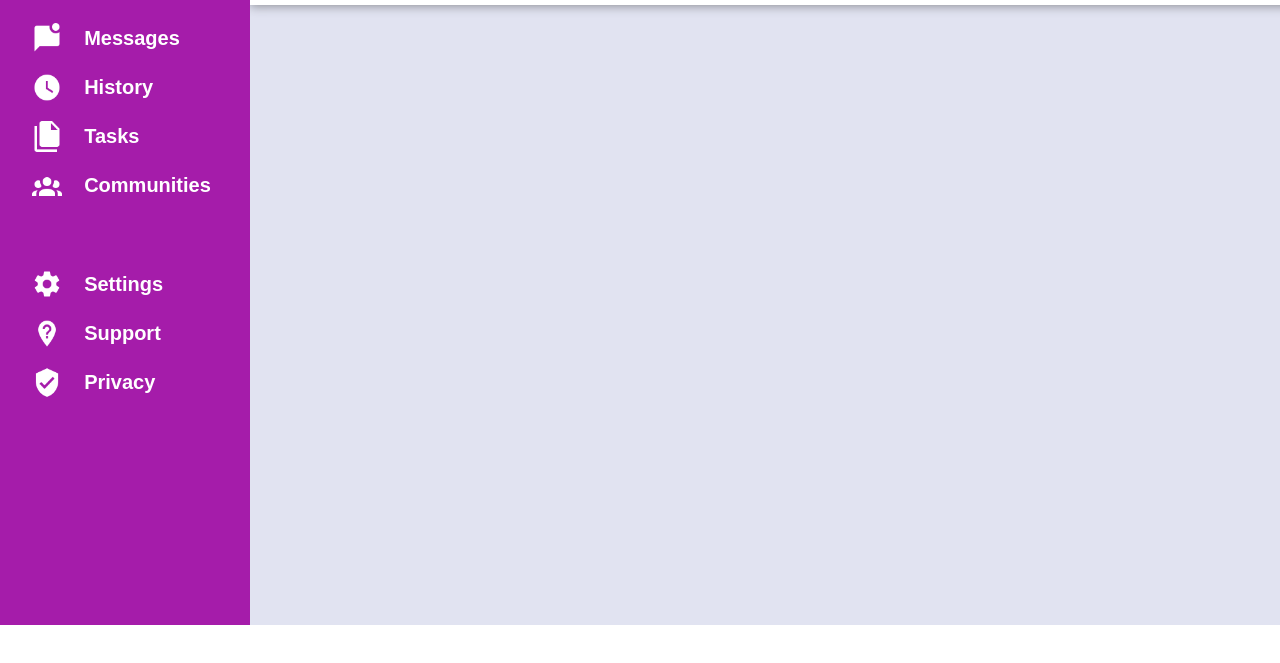
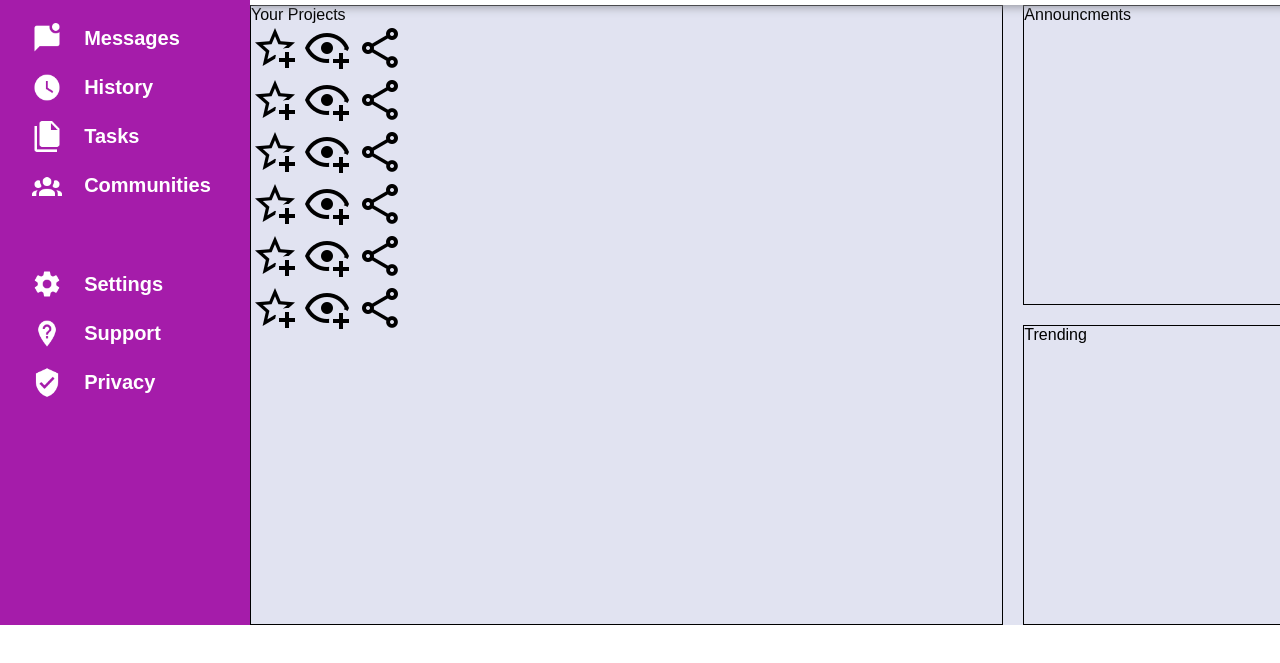
Before and after one commit to feindreh/dashboard, a plain HTML site: page index.html in a window 1280 px wide. Shown: the part 175-838 px from the top of the page. Drawn offline with Linux system fonts and the light colour scheme.

Commit message:
basic main grid layout + icons

```diff
--- a/index.html
+++ b/index.html
@@ -62,7 +62,71 @@
             </div>
         </div>
         <div id="main-content">
-
+            <div class="projects">
+                <p>Your Projects</p>
+                <div>
+                    <p class="heady"></p>
+                    <p class="text"></p>
+                    <div class="icons">
+                        <img src="./img/star.png" alt="">
+                        <img src="./img/eye.png" alt="">
+                        <img src="./img/share.png" alt="">                        </img>
+                    </div>
+                </div>
+                <div>
+                    <p class="heady"></p>
+                    <p class="text"></p>
+                    <div class="icons">
+                        <img src="./img/star.png" alt="">
+                        <img src="./img/eye.png" alt="">
+                        <img src="./img/share.png" alt="">                        </img>
+                    </div>
+                </div>
+                <div>
+                    <p class="heady"></p>
+                    <p class="text"></p>
+                    <div class="icons">
+                        <img src="./img/star.png" alt="">
+                        <img src="./img/eye.png" alt="">
+                        <img src="./img/share.png" alt="">                        </img>
+                    </div>
+                </div>
+                <div>
+                    <p class="heady"></p>
+                    <p class="text"></p>
+                    <div class="icons">
+                        <img src="./img/star.png" alt="">
+                        <img src="./img/eye.png" alt="">
+                        <img src="./img/share.png" alt="">                        </img>
+                    </div>
+                </div>
+                <div>
+                    <p class="heady"></p>
+                    <p class="text"></p>
+                    <div class="icons">
+                        <img src="./img/star.png" alt="">
+                        <img src="./img/eye.png" alt="">
+                        <img src="./img/share.png" alt="">                        </img>
+                    </div>
+                </div>
+                <div>
+                    <p class="heady"></p>
+                    <p class="text"></p>
+                    <div class="icons">
+                        <img src="./img/star.png" alt="">
+                        <img src="./img/eye.png" alt="">
+                        <img src="./img/share.png" alt="">                        </img>
+                    </div>
+                </div>
+            </div>
+            <div>
+                <p>Announcments</p>
+                <div></div>
+            </div>
+            <div>
+                <p>Trending</p>
+                <div></div>
+            </div>
         </div>
 
     </div>
--- a/style.css
+++ b/style.css
@@ -9,7 +9,8 @@ html, body, div, span, applet, object, iframe, h1, h2, h3, h4, h5, h6, p, blockq
 }
 
 html{
-    height:100%;
+    height:100vh;
+    overflow: hidden
 }
 body{
     height:100%
@@ -155,4 +156,16 @@ body{
     display:grid;
     grid-template: 1fr 1fr / 2fr 1fr;
     background-color: rgb(225, 227, 241);
+    grid-gap:20px;
 }
+
+#main-content>div{
+    border:solid 1px black;
+}
+
+.projects{
+    grid-area: 1 / 1 / 3 / 2
+}
+.projects>div{
+    display: grid;
+}
```
Also changed, not shown: img/eye.png (added), img/share.png (added), img/star.png (added).
